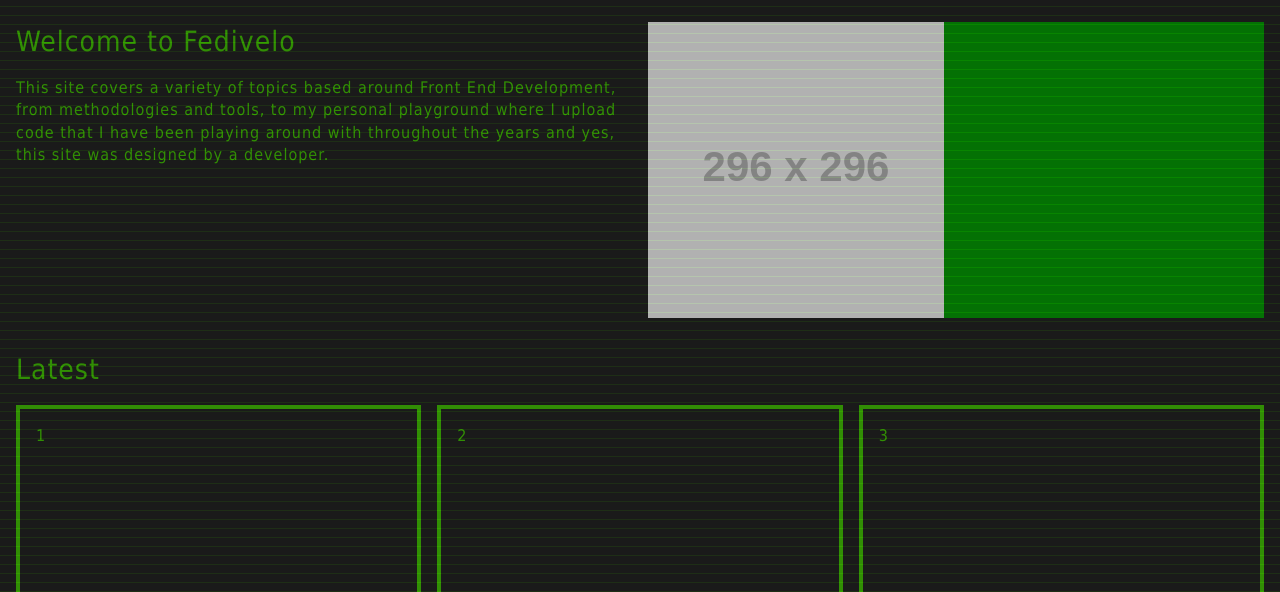
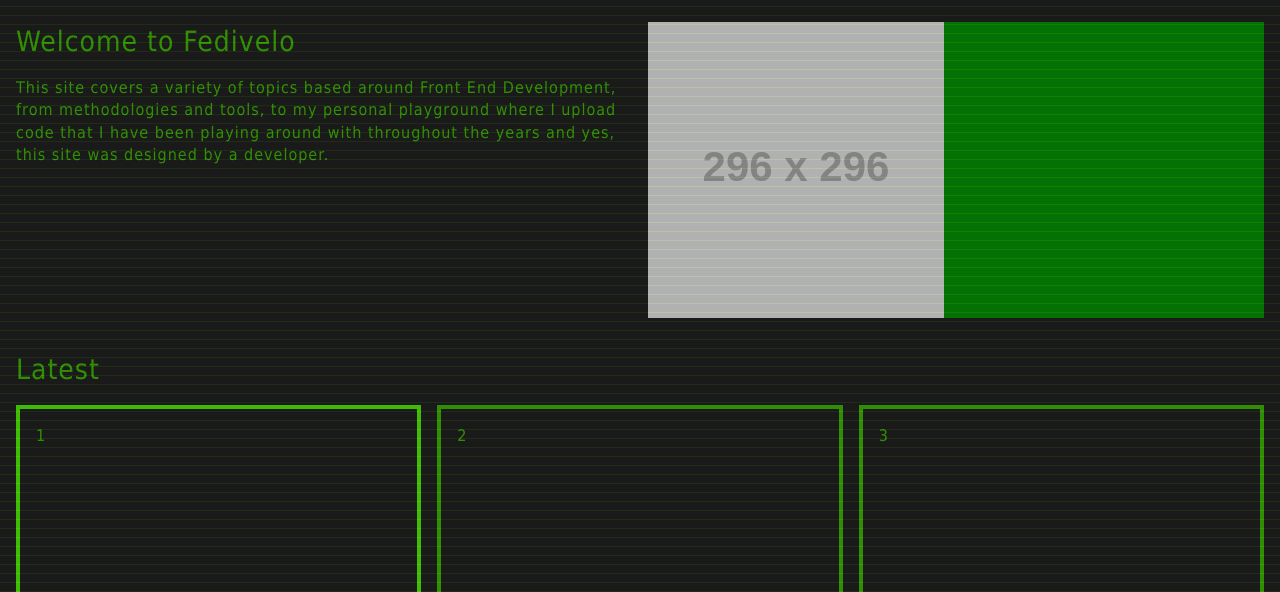
Before and after one commit to JamesCockburn/fedivelo, a plain HTML site: page index.html in a window 1280 px wide. In both pictures the pointer is over the element 218 px from the left and 712 px from the top of the page. Shown: the part 208-800 px from the top of the page. Drawn offline with Linux system fonts and the light colour scheme; placeholder pictures from the web are drawn by us.

Commit message:
Update hover

```diff
--- a/index.html
+++ b/index.html
@@ -192,7 +192,7 @@
 
 			[class^="latest-grid__item"] {border:.25rem solid var(--fg-hsl)}
 			[class^="latest-grid__item"]:hover,
-			[class^="latest-grid__item"]:focus {border:.25rem solid(--fg-hover)}
+			[class^="latest-grid__item"]:focus {border:.25rem solid var(--fg-hover)}
 
 			@media (min-width:48em) {  /*768px*/
 				[class*="grid__item"] {min-width:calc(20rem - 1rem * 2)}
```
